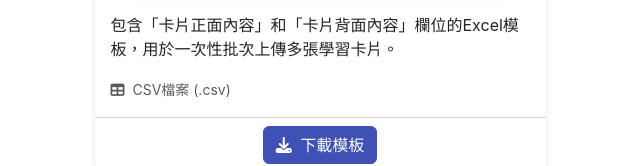
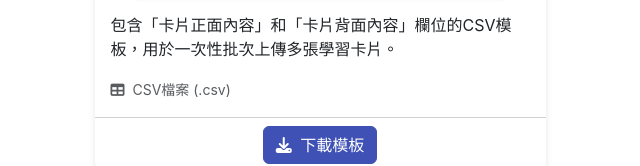
Before and after one commit to hahalin/cardmasterweb, a plain HTML site: page downloads.html in a window 1280 px wide. Shown: the part 648-814 px from the top of the page, 320-960 px from the left. Drawn offline with nearby package versions, Linux system fonts and the light colour scheme.

Commit message:
template 改為csv格式

```diff
--- a/downloads.html
+++ b/downloads.html
@@ -39,7 +39,7 @@
               <div class="template-preview mb-3 text-center">
                 <img src="assets/images/basic-template-preview.png" class="img-fluid rounded shadow-sm" alt="批次上傳模板預覽" style="max-width: 90%;">
               </div>
-              <p class="card-text">包含「卡片正面內容」和「卡片背面內容」欄位的Excel模板，用於一次性批次上傳多張學習卡片。</p>
+              <p class="card-text">包含「卡片正面內容」和「卡片背面內容」欄位的CSV模板，用於一次性批次上傳多張學習卡片。</p>
               <p class="card-text"><small class="text-muted"><i class="fas fa-table me-1"></i> CSV檔案 (.csv)</small></p>
             </div>
             <div class="card-footer bg-transparent text-center">
```
